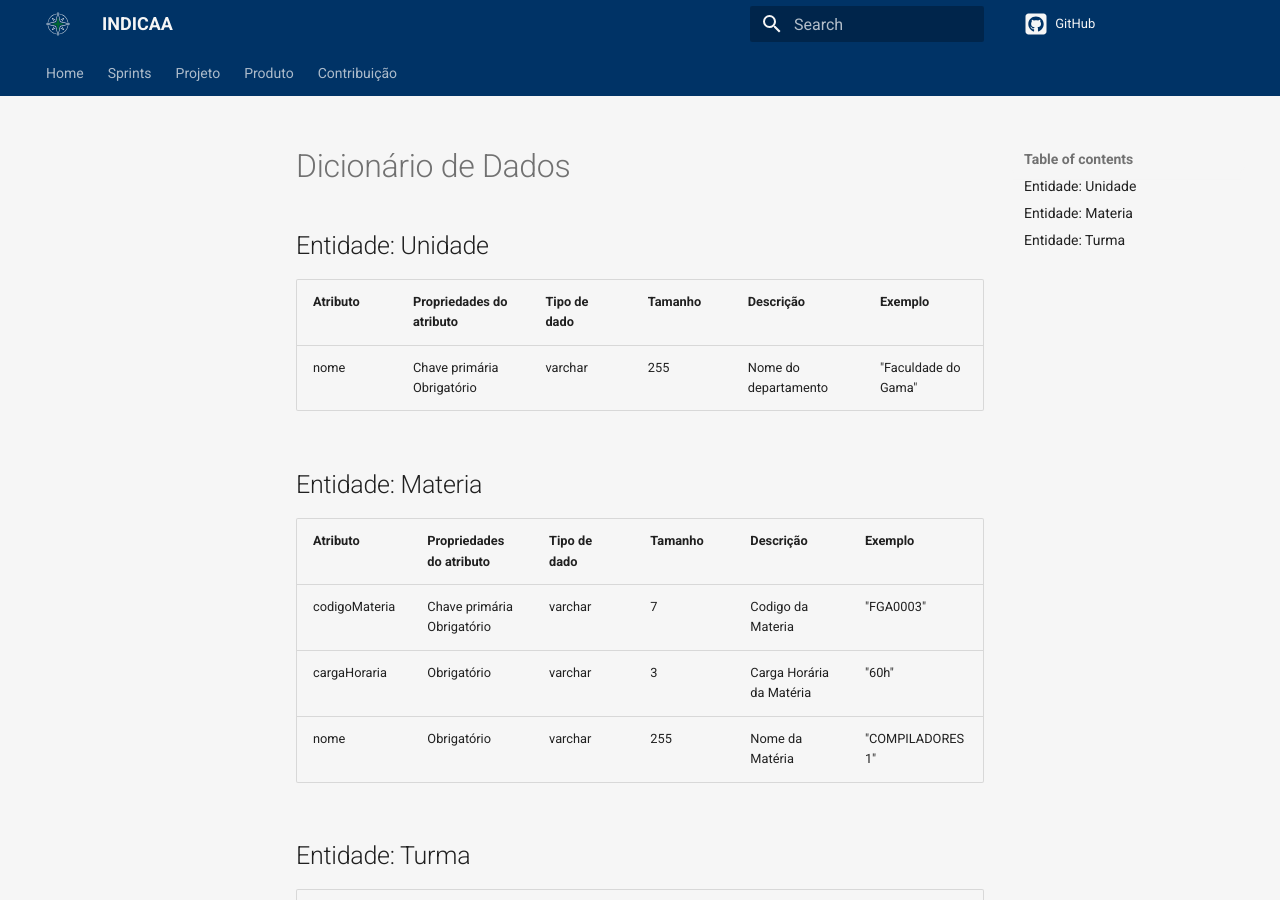
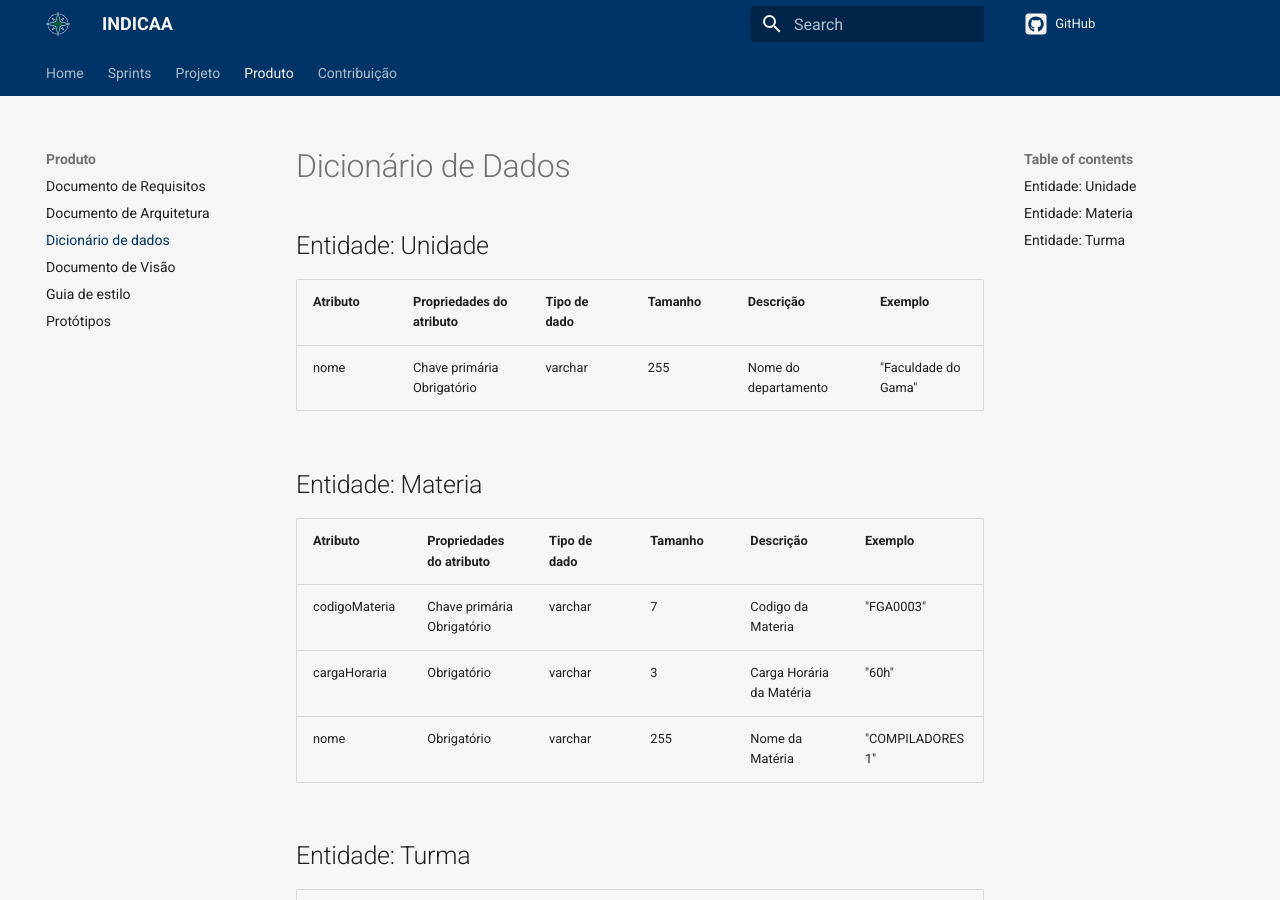
Before and after one commit to fga-eps-mds/2021.2-INDICAA-Wiki, an MkDocs documentation site: the page built from docs/documentacao/dicionario_de_dados.md, in a window 1280 px wide and 900 px high. Built offline with MkDocs 1.6.1 and Material for MkDocs 9.7.7, drawn with Linux system fonts in a browser that asks for light colours; comment, search, counter and statistics services are not loaded.

Commit message:
:rocket: adição dos arquivos restantes #119

```diff
--- a/mkdocs.yml
+++ b/mkdocs.yml
@@ -59,13 +59,18 @@
     - Termo de Abertura do Projeto: documentacao/termo_de_abertura.md
     - Estrutura Analítica do Projeto: documentacao/estrutura_analítica_do_projeto.md
     - Metodologia: documentacao/documento_de_metodologia.md
+    - Layout de Sprint: templates_projeto/layout_de_sprint.md
     - Gerenciamento de Comunicação: documentacao/gerenciamento_de_comunicacao.md
     - Gerenciamento de Riscos: documentacao/gerenciamento_de_riscos.md
-    - Estrutura de Branches: documentacao/guia_de_Branching.md
+    - Estrutura de Branches: documentacao/guia_de_branching.md
   - Produto:
     - Documento de Requisitos: documentacao/documento_de_requisitos.md
     - Documento de Arquitetura: documentacao/documento_de_arquitetura.md
+    - Dicionário de dados: documentacao/dicionario_de_dados.md
     - Documento de Visão: documentacao/documento_de_visao.md
+    - Guia de estilo: documentacao/guia_de_estilo.md
     - Protótipos: documentacao/prototipos.md
   - Contribuição:
     - Como Contribuir: contributing.md
+    - Template de Commit: templates_projeto/template_de_commit.md
+    - Template de Issue: templates_projeto/template_de_issue.md
```
Also changed, not shown: docs/documentacao/guia_de_branching.md (renamed from docs/documentacao/guia_de_Branching.md), docs/templates_projeto/layout_de_sprint.md (renamed from docs/templates/sprintLayout.md), docs/templates_projeto/template_de_commit.md (renamed from docs/templates/commit_Template.md), docs/templates_projeto/template_de_issue.md (renamed from docs/templates/template_de_issue.md), 2 other files.
